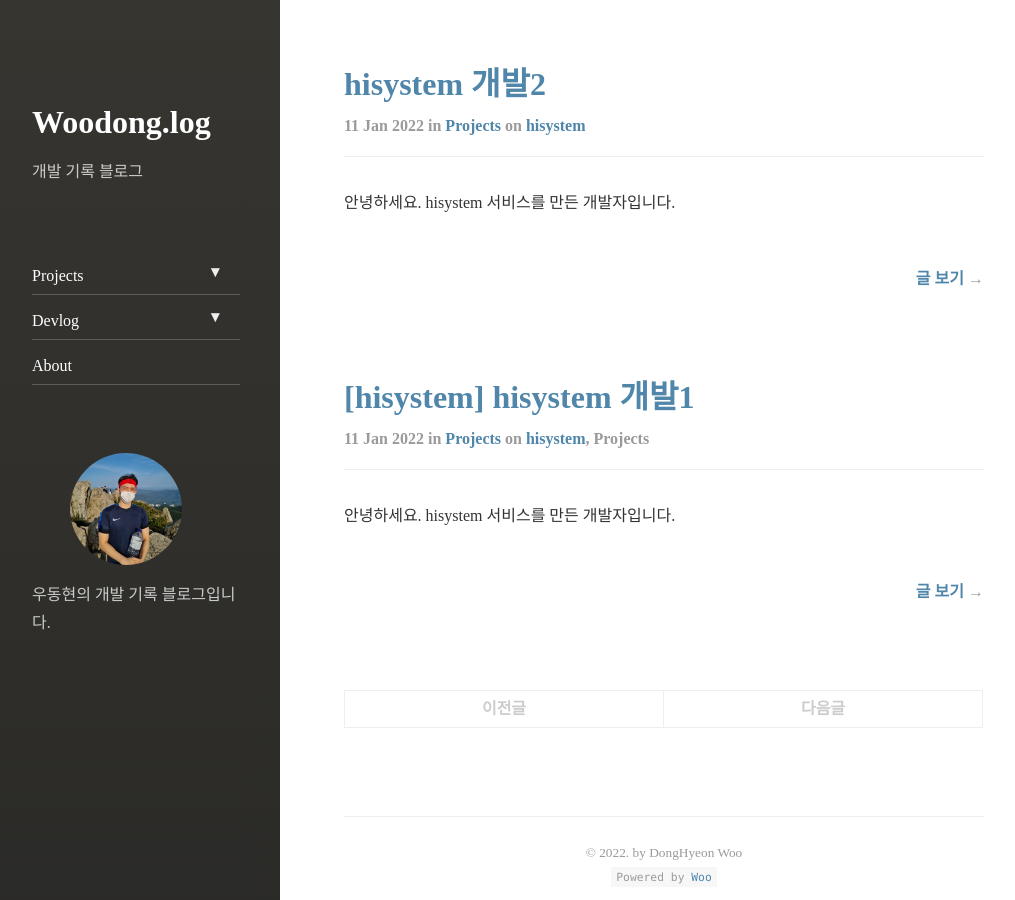
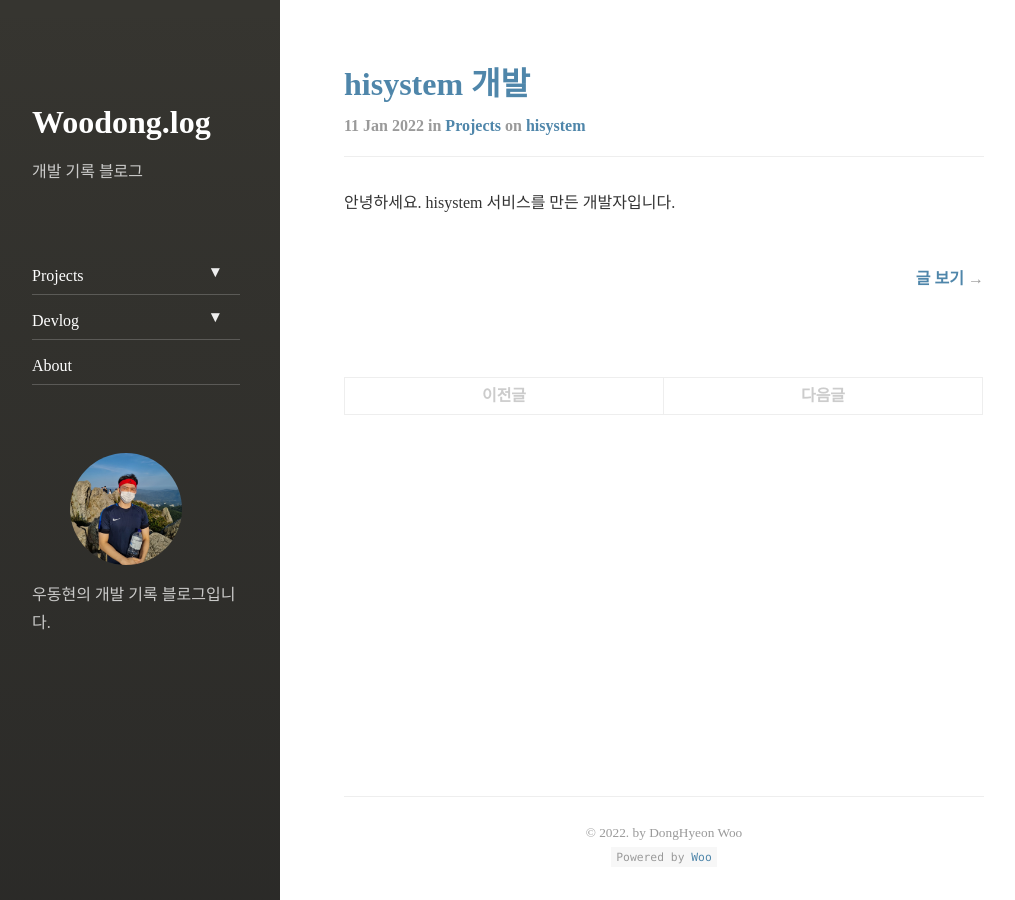
Before and after one commit to dhsj8405/dhsj8405.github.io, a Jekyll site: the page built from _featured_tags/projects-hisystem.md, in a window 1280 px wide and 900 px high. Shown: the whole window, without its empty margins (8-1023 px from the left). Built offline with Jekyll 4.4.1, drawn with Linux system fonts in a browser that asks for light colours; nearby versions of some CDN libraries; some of the changed lines change nothing that is shown.

Commit message:
hisystem 담당기기능은 다적음

```diff
--- a/_posts/2022-01-11-hisystem_1.markdown
+++ /dev/null
@@ -1,53 +0,0 @@
----
-layout: post
-title:  "[hisystem] hisystem 개발1"
-subtitle:   "[hisystem] hisystem 개발1"
-categories: projects
-tags: hisystem Projects
----
-
-안녕하세요. hisystem 서비스를 만든 개발자입니다.
-
-조원 2명과 함께 만든 프로젝트입니다.
-
-## HISystem
-
----
-
-의료정보체계 서비스입니다.
-
-그중 진료,접수,수납으로 진행되는 his 입니다.
-
----
-
-내용
-
-### 진료
-
-- 진료에관한내용
-
-### 접수
-
-- 접수에관한내용
-
-
-## test
-
----
-
- test 내용
-
-## test2
-
----
-
-test2 내용
-
-
-+
-
-## 멘토
-
----
-
-혹시 멘토링 해주실 분도 계시면 좋을 것같습니다. 연락주시면 정말 감사드리겠습니다.
--- a/_posts/2022-01-11-hisystem_2.markdown
+++ b/_posts/2022-01-11-hisystem_2.markdown
@@ -1,7 +1,7 @@
 ---
 layout: post
-title:  "hisystem 개발2"
-subtitle:   "test2"
+title:  "hisystem 개발"
+subtitle:   "hisystem 개발"
 categories: projects
 tags: hisystem
 ---
@@ -87,12 +87,19 @@
 
 등록 시에 주소API를 이용하고 유효성 검사와 공백체크를 통해 정확한 정보 등록을 유도합니다.
 
+![image](https://user-images.githubusercontent.com/60701130/149465107-ac7cdcef-46d2-44c7-8cc1-60c457b855ec.png)
+
 직원 리스트에서 보기 희망하는 직원을  클릭하면 상세보기와 수정이 가능합니다.
 
 ### 공지사항 페이지
 
-test2 내용
+![image](https://user-images.githubusercontent.com/60701130/149467879-675554c8-4d30-4c1b-ab9a-87ef6711f1d0.png)
 
-### 공지사항 페이지
+모든 직원이 볼 수 있는 공지사항 페이지 입니다. 등록,수정,삭제는 관리자만 가능합니다.
 
-test2 내용
+### 근무관리 페이지(FullCalendar API)
+![image](https://user-images.githubusercontent.com/60701130/149489930-bc6f47d8-31dc-4538-a17b-c4464caa79b2.png)
+
+![image](https://user-images.githubusercontent.com/60701130/149490075-d5149f25-affa-48f1-ab8b-40aee022e3e1.png)
+
+간호사의 근무를 기록할 수 있는 페이지입니다.  사용 유저는 간호사이고 등록,수정,삭제는 수간호사만 가능합니다.
```
